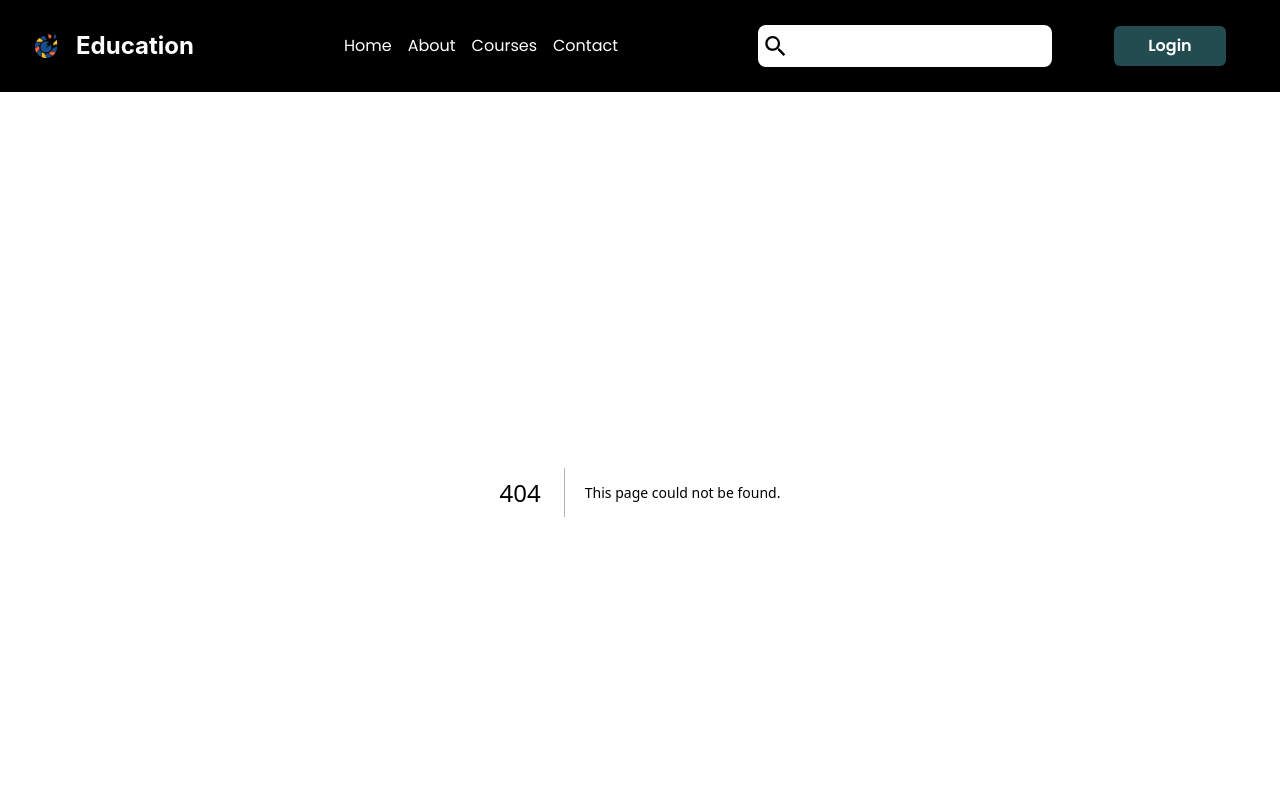
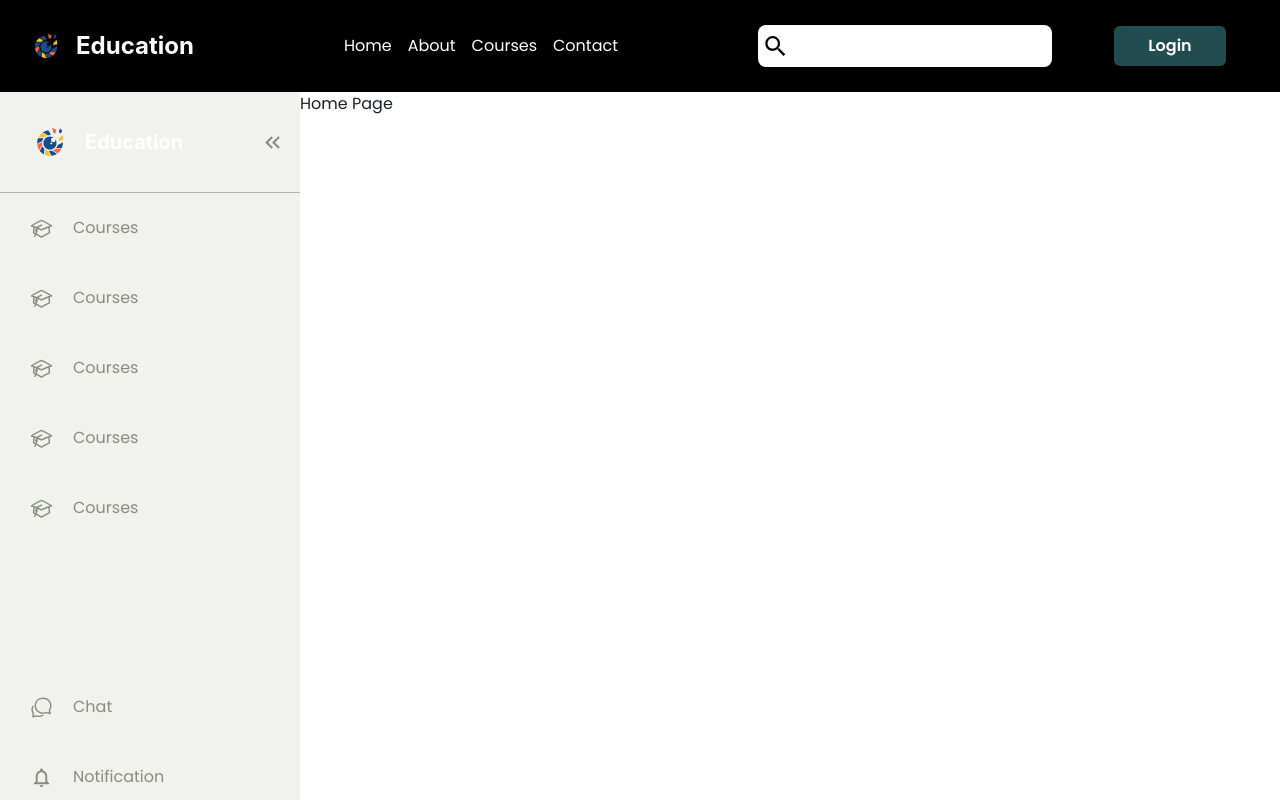
Before and after one commit to ZakaryaMeddahi/private-school-system, a Next.js app in the folder client/: page /course in a window 1280 px wide. Before the commit this address had no page. Built offline with nearby package versions, Linux system fonts and the light colour scheme.

Commit message:
add Groups Route

```diff
--- /dev/null
+++ b/client/src/app/(home)/course/page.jsx
@@ -0,0 +1,9 @@
+const CoursePage = () => {
+    return (
+        <div>
+          <h1>Home Page</h1>
+        </div>
+    );
+}
+
+export default CoursePage;
--- /dev/null
+++ b/client/src/app/(home)/layout.js
@@ -0,0 +1,74 @@
+'use client';
+
+
+import Logo from "@/components/Logo/Logo";
+import { Box, Center, Divider, Flex, Grid, GridItem, Heading, Text } from "@chakra-ui/react";
+import { MdOutlineKeyboardDoubleArrowLeft } from "react-icons/md";
+import { HiOutlineAcademicCap } from "react-icons/hi2";
+import { IoChatbubblesOutline } from "react-icons/io5";
+import { MdOutlineNotifications } from "react-icons/md";
+
+
+const Layout = ({ children }) => {
+
+    return (
+        <Grid templateColumns='auto 1fr' height='100%'>
+            <GridItem height='100%' w='300px' bgColor='#F1F2ED'>
+                <Box w='100%' display='flex' flexDir='row' justifyContent='space-between' alignItems='center' padding='15'>
+                    <Logo color='black' fontSize='20px' fontWeight='500' boxSize='70px' />
+                    <MdOutlineKeyboardDoubleArrowLeft color="#898C81" size='25px'/>
+                </Box>
+                <Divider borderColor='#898C81' />
+                <Flex w='100%' h='90%' flexDir='column' justifyContent='space-between'>
+                    <Box>
+                        <Box w='100%' display='flex' flexDir='row' gap='5' alignItems='center' paddingLeft='30' h='70px' _hover={{bgColor: 'white'}}>
+                            <HiOutlineAcademicCap color="#898C81" size='23px' />
+                            <Text color='#898C81'>Courses</Text>
+                        </Box>
+                        <Box w='100%' display='flex' flexDir='row' gap='5' alignItems='center' paddingLeft='30' h='70px' _hover={{bgColor: 'white'}} >
+                            <HiOutlineAcademicCap color="#898C81" size='23px' />
+                            <Text color='#898C81'>Courses</Text>
+                        </Box>
+                        <Box w='100%' display='flex' flexDir='row' gap='5' alignItems='center' paddingLeft='30' h='70px' _hover={{bgColor: 'white'}} >
+                            <HiOutlineAcademicCap color="#898C81" size='23px' />
+                            <Text color='#898C81'>Courses</Text>
+                        </Box>
+                        <Box w='100%' display='flex' flexDir='row' gap='5' alignItems='center' paddingLeft='30' h='70px' _hover={{bgColor: 'white'}} >
+                            <HiOutlineAcademicCap color="#898C81" size='23px' />
+                            <Text color='#898C81'>Courses</Text>
+                        </Box>
+                        <Box w='100%' display='flex' flexDir='row' gap='5' alignItems='center' paddingLeft='30' h='70px' _hover={{bgColor: 'white'}} >
+                            <HiOutlineAcademicCap color="#898C81" size='23px' />
+                            <Text color='#898C81'>Courses</Text>
+                        </Box>
+                    </Box>
+                    <Box>
+                        <Box w='100%' display='flex' flexDir='row' gap='5' alignItems='center' paddingLeft='30' h='70px' _hover={{bgColor: 'white'}} >
+                            <IoChatbubblesOutline color="#898C81" size='23px' />
+                            <Text color='#898C81'>Chat</Text>
+                        </Box>
+                        <Box w='100%' display='flex' flexDir='row' gap='5' alignItems='center' paddingLeft='30' h='70px' _hover={{bgColor: 'white'}} >
+                            <MdOutlineNotifications color="#898C81" size='23px' />
+                            <Text color='#898C81'>Notification</Text>
+                        </Box>
+                        <Divider borderColor='#898C81' />
+                        <Box w='100%' display='flex' flexDirection='row' padding='25px' gap='10px' alignItems='center'>
+                            <Box w='50px' h='50px' borderRadius='50px' bgColor='#D8D9D4'>
+                                <Center height='100%'>
+                                    AS
+                                </Center>
+                            </Box>
+                            <Box>
+                                <Heading fontSize='20px' fontWeight='400' color='black'>Adeyemi Samuel</Heading>
+                                <Text fontSize='14px' color='#898C81'>Student@gmail.com</Text>
+                            </Box>
+                        </Box>
+                    </Box>
+                </Flex>
+            </GridItem>
+            <GridItem>{children}</GridItem>
+        </Grid>
+    );
+}
+
+export default Layout;
```
Also changed, not shown: client/src/app/(after)/chat/page.jsx (added, +9 -0 lines), client/src/app/(after)/session/page.jsx (added, +9 -0 lines), client/src/app/(before)/contact/page.jsx (added, +9 -0 lines), client/src/app/(before)/layout.js (added, +13 -0 lines), client/src/app/(before)/login/page.jsx (added, +9 -0 lines), client/src/app/(after)/Layout.jsx (added).
